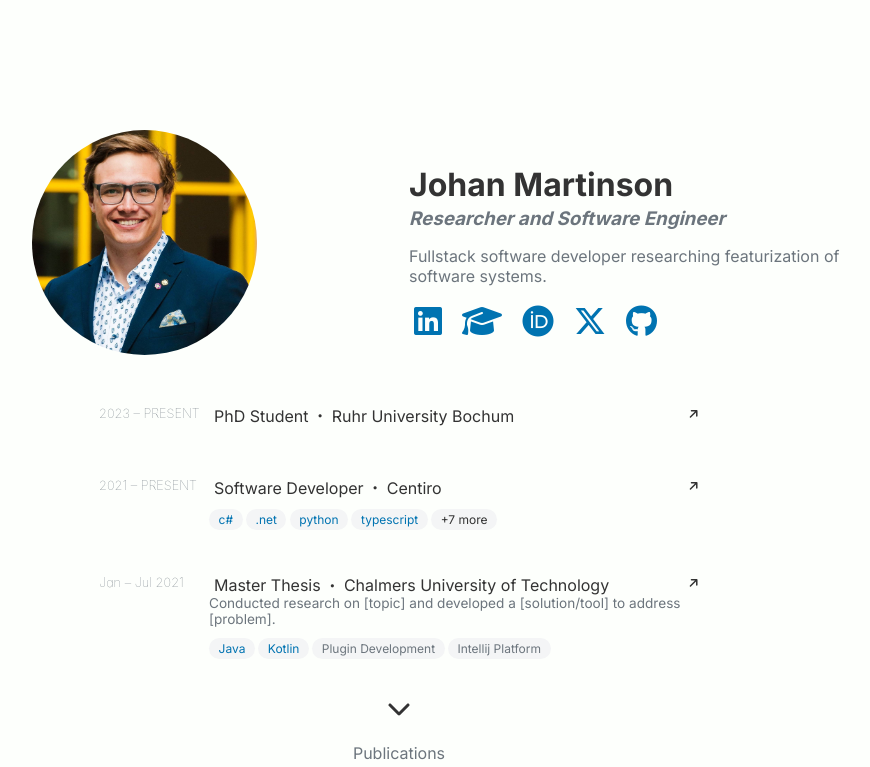
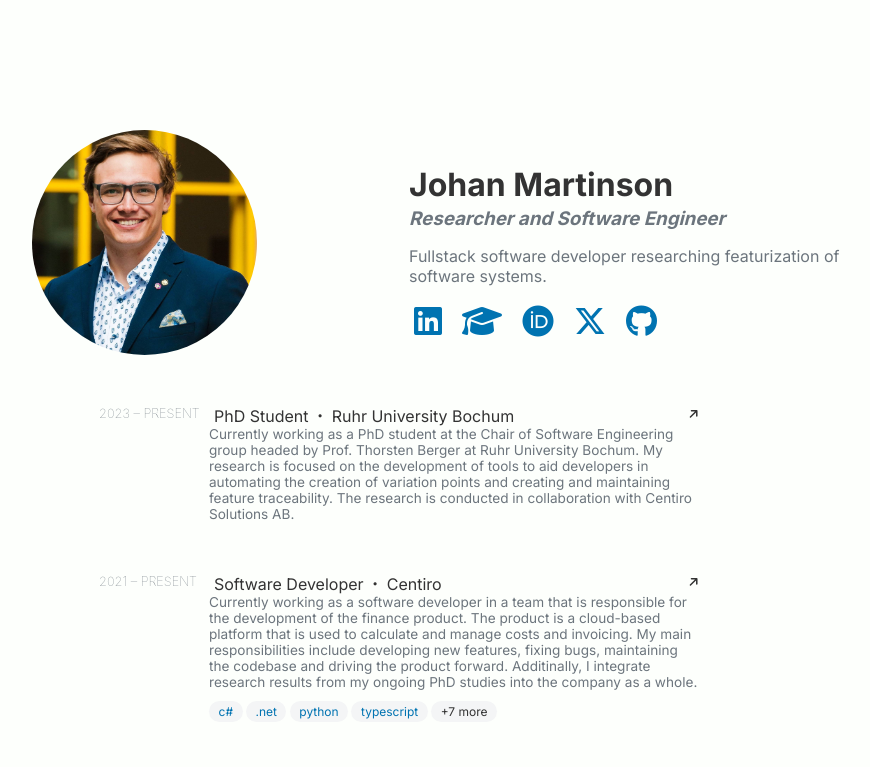
Before and after one commit to johmara/johmara.github.io, an Angular app: page /home in a window 1280 px wide. Shown: the top 767 px of the page, without its empty margins (241-1111 px from the left). Built offline with nearby package versions, Linux system fonts and the light colour scheme.

Commit message:
add experience details

```diff
--- a/src/app/time-line/time-line.component.ts
+++ b/src/app/time-line/time-line.component.ts
@@ -27,7 +27,7 @@ export class TimeLineComponent {
       to_date: this.current_date,
       title: 'Ruhr University Bochum',
       occupation: 'PhD Student',
-      description: '',
+      description: 'Currently working as a PhD student at the Chair of Software Engineering group headed by Prof. Thorsten Berger at Ruhr University Bochum. My research is focused on the development of tools to aid developers in automating the creation of variation points and creating and maintaining feature traceability. The research is conducted in collaboration with Centiro Solutions AB.',
       tech: [],
       languages: [],
       tools: [],
@@ -39,10 +39,10 @@ export class TimeLineComponent {
       to_date: this.current_date,
       title: 'Centiro',
       occupation: 'Software Developer',
-      description: '',
+      description: 'Currently working as a software developer in a team that is responsible for the development of the finance product. The product is a cloud-based platform that is used to calculate and manage costs and invoicing. My main responsibilities include developing new features, fixing bugs, maintaining the codebase and driving the product forward. Additinally, I integrate research results from my ongoing PhD studies into the company as a whole.',
       tech: [],
       languages: ['c#', '.net', 'python', 'typescript', 'kotlin', 'mongoDb', 'sql', 'bigquery-sql'],
-      tools: ['git', 'azure devops', 'gcp'],
+      tools: ['git', 'azure devops', 'google cloud platform'],
       link: 'https://centiro.com/',
       isHovered: false
     },
@@ -51,11 +51,11 @@ export class TimeLineComponent {
       to_date: new Date('2021-07-31'),
       title: 'Chalmers University of Technology',
       occupation: 'Master Thesis',
-      description: 'Conducted research on [topic] and developed a [solution/tool] to address [problem].',
+      description: 'Conducted research on tools to aid developers in creating and maintaining feature traceability through a IntelliJ IDE plugin. The research questions were concerning how effective such a tool could be and future work is to explore the effectiveness of the tool in a longitudinal study with professional developers.',
       tech: ['Plugin Development', 'Intellij Platform'],
       languages: ['Java', 'Kotlin'],
       tools: [],
-      link: '',
+      link: 'assets/Publications/MSCThesis-Jansson-Martinsson.pdf',
       isHovered: false
     },
     {
```
